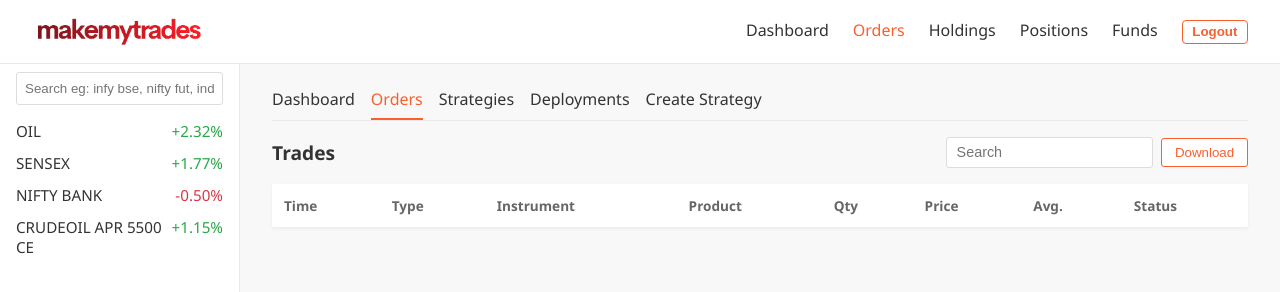
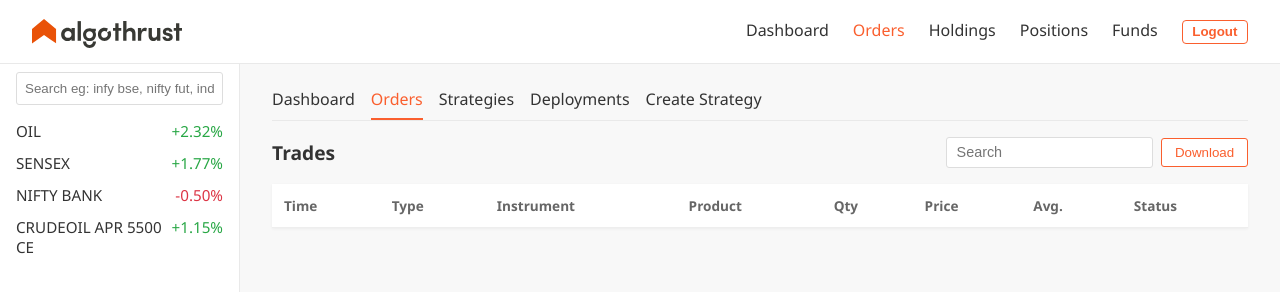
Before and after one commit to abhinavshreshth/Counter, a website: page public/index.html in a window 1280 px wide. Shown: the top 292 px of the page. Drawn offline with nearby package versions, Linux system fonts and the light colour scheme; no server answers.

Commit message:
refactor: Replace logo PNG with SVG for improved quality and consistency across pages

```diff
--- a/public/index.html
+++ b/public/index.html
@@ -22,7 +22,7 @@
   <div class="navbar">
     <!-- <div class="brand">MakeMyTrade</div> -->
     <div class="brand">
-    <img src="/images/logo.png" alt="MakeMyTrade" class="site-logo" />
+    <img src="/images/logo.svg" alt="AlgoThrust" class="site-logo" />
     </div>
     <ul class="nav-links">
       <li><a href="/">Dashboard</a></li>
--- a/public/styles.css
+++ b/public/styles.css
@@ -295,10 +295,10 @@
 
 
   .site-logo {
-    max-height: 2.2rem;    /* ~40px if 1rem = 16px */
-       width: auto;
-       vertical-align: middle;
-   }
+    width: 150px;   /* adjust as needed */
+    height: auto;
+    vertical-align: middle;
+  }
 
    .button-loading {
     position: relative;
```
Also changed, not shown: public/create_strategy.html (+1 -1 lines), public/deployments.html (+1 -1 lines), public/strategies.html (+1 -1 lines), public/images/logo.svg (added).
